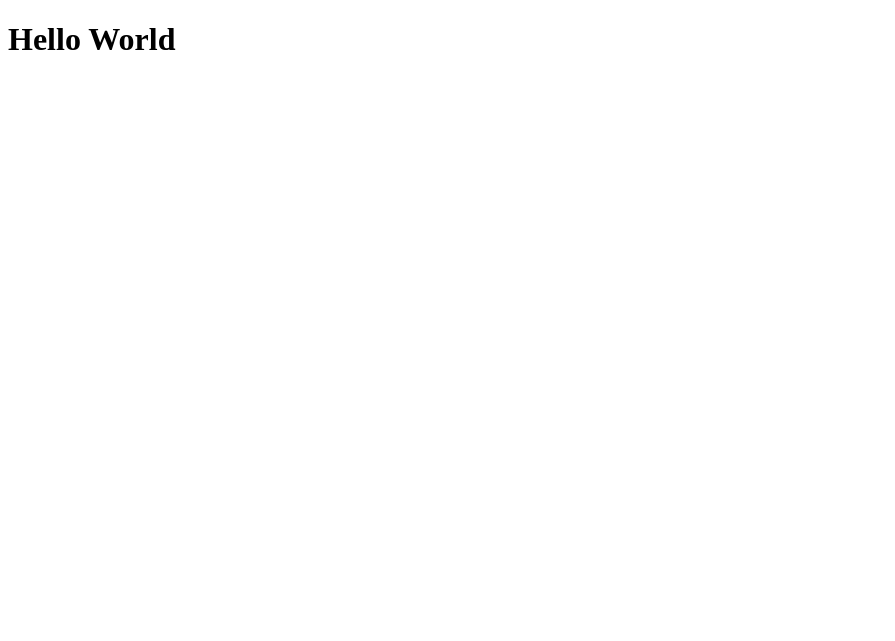
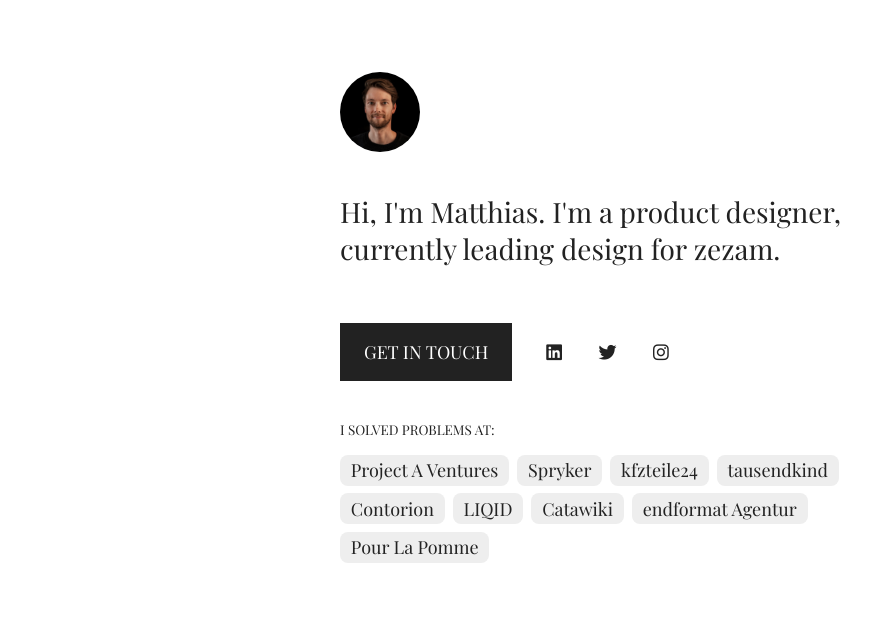
Before and after one commit to mstraube/mstraube.github.io, a plain HTML site: page index.html in a window 1280 px wide. Shown: the whole page, without its empty margins (0-895 px from the left). Drawn offline with nearby package versions, Linux system fonts and the light colour scheme; a web font is replaced by a local one.

Commit message:
Add files via upload

```diff
--- /dev/null
+++ b/css/style.css
@@ -0,0 +1,124 @@
+* {
+    margin: 0;
+    padding: 0;
+}
+
+body {
+    background: #fff;
+    color: #222;
+    font-family: 'Playfair Display', serif;
+    font-size: 18px;
+}
+
+a {
+    color: inherit;
+}
+
+h1,
+h2,
+h3,
+h4 {
+    margin: .8em 0;
+}
+
+h1 {
+    font-size: 3em;
+}
+
+.wrapper {
+    padding: 3rem;
+}
+
+@media screen and (min-width: 768px) {
+    .wrapper {
+        width: 600px;
+        margin: 0 auto;
+        padding: 4em;
+    }
+}
+
+.profile-img {
+    width: 80px;
+    height: 80px;
+    border-radius: 100px;
+    transition: all 0.4s ease-in-out;
+    margin-bottom: 2em;
+}
+
+.profile-img:hover {
+    border-radius: 0px;
+}
+
+.intro {
+    font-size: 28px;
+    margin-bottom: 2em;
+}
+
+.sub-intro {
+    margin-bottom: 2em;
+    line-height: 26px;
+}
+
+.contact {
+    background-color: #222;
+    color: #fff;
+    text-decoration: none;
+    padding: 16px 24px;
+    transition: all 0.4s ease-in-out;
+    text-transform: uppercase;
+    float: left;
+    margin-right: 1em;
+    margin-bottom: 1em;
+}
+
+.contact:hover {
+    background-color: rgb(255, 196, 0);
+    color:#222
+}
+
+ul.socials {
+    list-style: none;
+    display: inline-block;
+}
+
+ul.socials li {
+    display: inline-block;
+}
+
+ul.socials li a {
+    display: inline-block;
+    padding: 16px;
+    transition: all 0.4s ease-in-out;
+}
+
+ul.socials li a:hover {
+    color: rgb(255, 196, 0);
+}
+
+ul.work {
+    list-style: none;
+    display: inline-block;
+    clear: both;
+}
+
+ul.work li {
+    padding: .2em .6em;
+    margin: .2em .2em .2em 0;
+    display: inline-block;
+    background-color: #eee;
+    border-radius: 8px;
+    transition: all 0.4s ease-in-out;
+}
+
+ul.work li:first-child {
+    padding: 0;
+    margin-bottom: 1em;
+    background-color: transparent;
+    text-transform: uppercase;
+    font-size: .75em;
+    display: block;
+}
+
+ul.work li:hover {
+    background-color: #fff;
+}
--- a/index.html
+++ b/index.html
@@ -1,6 +1,54 @@
 <!DOCTYPE html>
 <html>
-<body>
-<h1>Hello World</h1>
-</body>
+    <head>
+        <meta http-equiv="Content-Type" content="text/html; charset=utf-8" />
+        <meta name="viewport" content="width=device-width, initial-scale=1" />
+        <meta name="description" content="Matthias Straube - Berlin - Web Design - User Experience - Responsive Design" />
+        <title>Matthias Straube - Product Designer</title>
+        <link rel="stylesheet" type="text/css" href="css/style.css" />
+        <link rel="icon" type="image/png" href="images/favicon.png" />
+        <link href='https://fonts.googleapis.com/css?family=Playfair+Display:400,400italic' rel='stylesheet' type='text/css' />
+        <script src="https://kit.fontawesome.com/c45a709a91.js" crossorigin="anonymous"></script>
+    </head>
+
+    <body>
+        <div class="wrapper">
+            <img src="images/profile.png" class="profile-img" title="Matthias Straube" alt="Picture of Matthias Straube" />
+            <p class="intro">
+                Hi, I'm Matthias. I'm a product designer, currently leading design for zezam.
+            </p>
+            <div class="sub-intro">
+                <a class="contact" href="mailto:matthiasstraube@gmail.com?subject=Hi, let's work together!" title="Get in touch. Yea.">Get in touch</a>
+                <ul class="socials">
+                    <li>
+                        <a href="https://linkedin.com/in/matthiasstraube" title="Connect on LinkedIn">
+                            <i class="fab fa-linkedin"></i>
+                        </a>
+                    </li>
+                    <li>
+                        <a href="https://twitter.com/matthiasstraube" title="Follow me on Twitter">
+                            <i class="fab fa-twitter"></i>
+                        </a>
+                    </li>
+                    <li>
+                        <a href="https://www.instagram.com/matthiasstraube/" title="Follow me on Instagram">
+                            <i class="fab fa-instagram"></i>
+                        </a>
+                    </li>
+                </ul>
+            </div>
+            <ul class="work">
+                <li>I solved problems at:</li>
+                <li>Project A Ventures</li>
+                <li>Spryker</li>
+                <li>kfzteile24</li>
+                <li>tausendkind</li>
+                <li>Contorion</li>
+                <li>LIQID</li>
+                <li>Catawiki</li>
+                <li>endformat Agentur</li>
+                <li>Pour La Pomme</li>
+            </ul>
+        </div>
+    </body>
 </html>
```
Also changed, not shown: images/favicon.png (added), images/profile.png (added).
